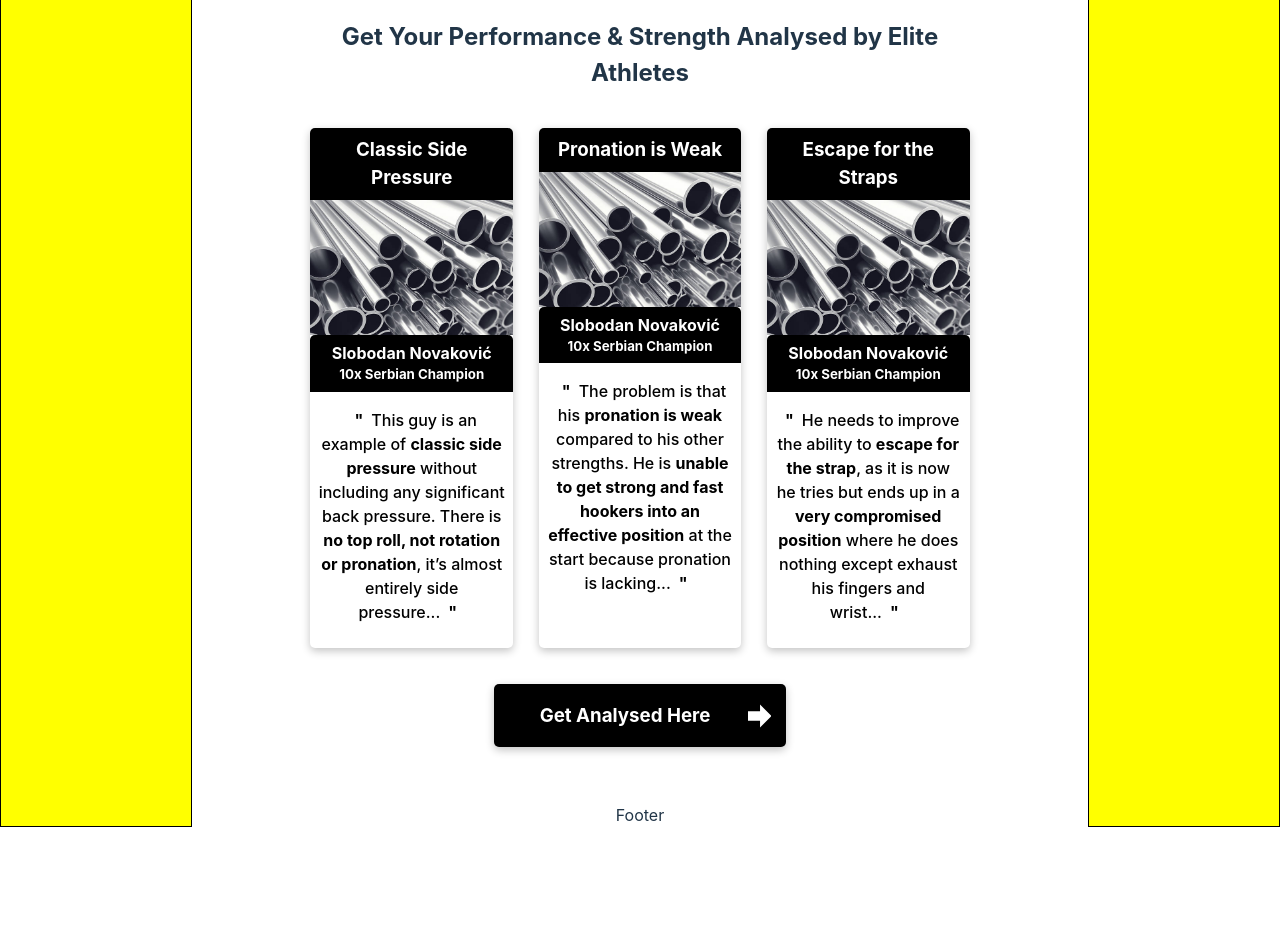
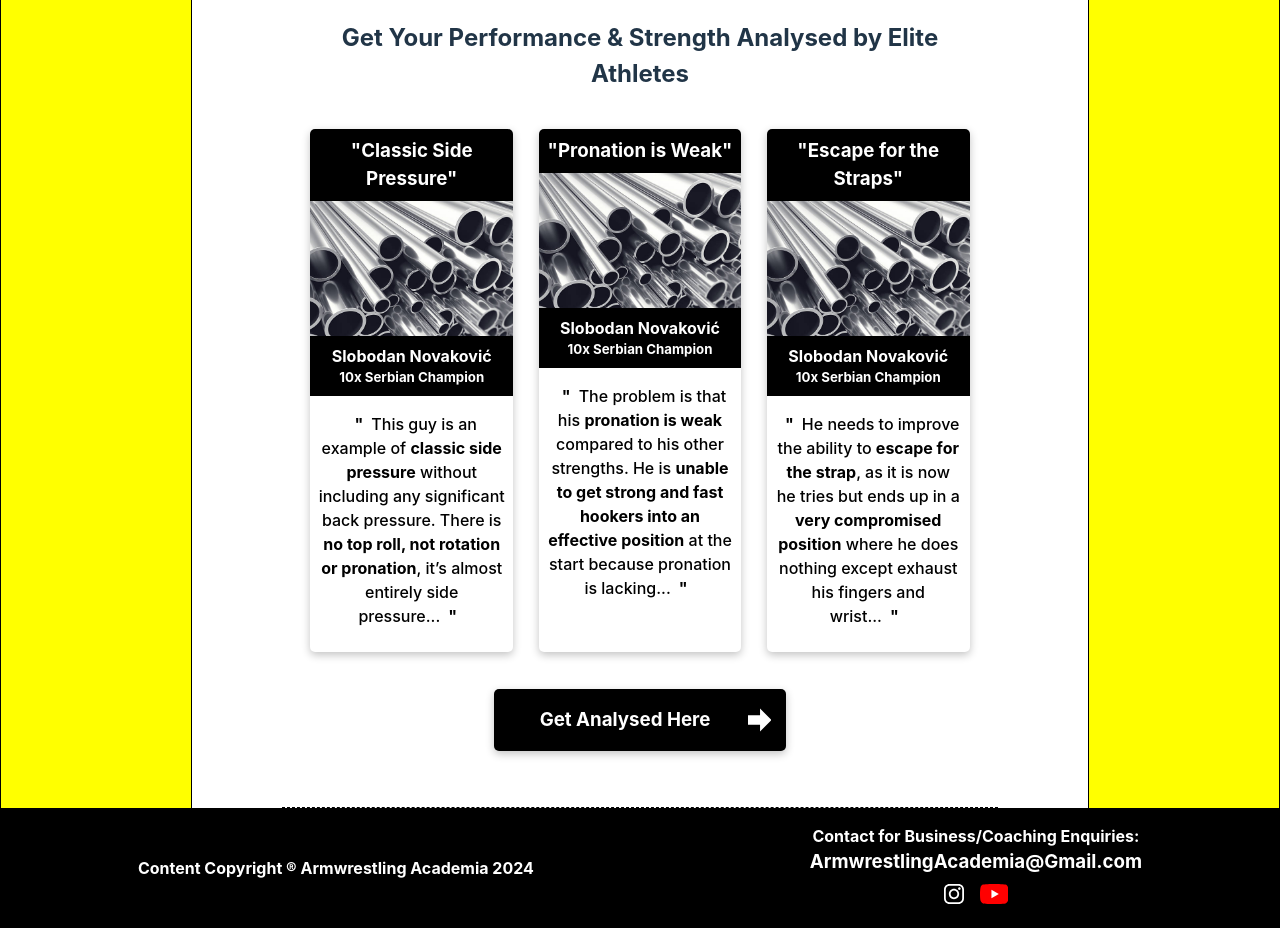
Before and after one commit to SuperHeavyBallet/AWA-Blog-React, a React (Vite) app in the folder awa-blog-react/: page / in a window 1280 px wide. Shown: the part 920-1848 px from the top of the page. Before the commit the page ends 1747 px from the top, so only its background shows below. Built offline with nearby package versions, Linux system fonts and the light colour scheme.

Commit message:
CSS for coaching page, footer added

```diff
--- a/awa-blog-react/src/components/ColumnBanner.jsx
+++ b/awa-blog-react/src/components/ColumnBanner.jsx
@@ -9,7 +9,7 @@ export default function ColumnBanner( { linkDestination, title, image, analysisB
             className="link-style">
                 <h3>{title}</h3>
                 <img src={image}></img>
-                <div className="athlete-title">
+                <div className="preview-athlete-title">
                     <h4>{analysisBy}</h4>
                     <h5>{accolades}</h5>
                 </div>
--- a/awa-blog-react/src/components/Footer.jsx
+++ b/awa-blog-react/src/components/Footer.jsx
@@ -1,8 +1,34 @@
 export default function Footer()
 {
     return(
-        <div>
-            Footer
+        <div className="footer">
+            <div className="footer-left">
+                <h4>Content Copyright ® Armwrestling Academia 2024</h4>
+            </div>
+            <div className="footer-right">
+                <div className="contact-email">
+                    <h4>Contact for Business/Coaching Enquiries:</h4>
+                    <h3>ArmwrestlingAcademia@Gmail.com</h3>
+                </div>
+
+
+                <div className="social-media">
+                <svg fill="#FFF" version="1.1" id="Layer_1" xmlns="http://www.w3.org/2000/svg" height="20px" viewBox="0 0 169.063 169.063" >
+                    <g strokeWidth="0"></g>
+                        <path d="M122.406,0H46.654C20.929,0,0,20.93,0,46.655v75.752c0,25.726,20.929,46.655,46.654,46.655h75.752 c25.727,0,46.656-20.93,46.656-46.655V46.655C169.063,20.93,148.133,0,122.406,0z M154.063,122.407 c0,17.455-14.201,31.655-31.656,31.655H46.654C29.2,154.063,15,139.862,15,122.407V46.655C15,29.201,29.2,15,46.654,15h75.752 c17.455,0,31.656,14.201,31.656,31.655V122.407z"></path>
+                        <path d="M84.531,40.97c-24.021,0-43.563,19.542-43.563,43.563c0,24.02,19.542,43.561,43.563,43.561s43.563-19.541,43.563-43.561 C128.094,60.512,108.552,40.97,84.531,40.97z M84.531,113.093c-15.749,0-28.563-12.812-28.563-28.561 c0-15.75,12.813-28.563,28.563-28.563s28.563,12.813,28.563,28.563C113.094,100.281,100.28,113.093,84.531,113.093z"></path>
+                        <path d="M129.921,28.251c-2.89,0-5.729,1.17-7.77,3.22c-2.051,2.04-3.23,4.88-3.23,7.78c0,2.891,1.18,5.73,3.23,7.78 c2.04,2.04,4.88,3.22,7.77,3.22c2.9,0,5.73-1.18,7.78-3.22c2.05-2.05,3.22-4.89,3.22-7.78c0-2.9-1.17-5.74-3.22-7.78 C135.661,29.421,132.821,28.251,129.921,28.251z"></path>
+                </svg>
+
+                <svg xmlns="http://www.w3.org/2000/svg" viewBox="0 0 28.57 20" height="20px" preserveAspectRatio="xMidYMid meet">
+                        <g>
+                        <path d="M27.9727 3.12324C27.6435 1.89323 26.6768 0.926623 25.4468 0.597366C23.2197 2.24288e-07 14.285 0 14.285 0C14.285 0 5.35042 2.24288e-07 3.12323 0.597366C1.89323 0.926623 0.926623 1.89323 0.597366 3.12324C2.24288e-07 5.35042 0 10 0 10C0 10 2.24288e-07 14.6496 0.597366 16.8768C0.926623 18.1068 1.89323 19.0734 3.12323 19.4026C5.35042 20 14.285 20 14.285 20C14.285 20 23.2197 20 25.4468 19.4026C26.6768 19.0734 27.6435 18.1068 27.9727 16.8768C28.5701 14.6496 28.5701 10 28.5701 10C28.5701 10 28.5677 5.35042 27.9727 3.12324Z" fill="#FF0000"/>
+                        <path d="M11.4253 14.2854L18.8477 10.0004L11.4253 5.71533V14.2854Z" fill="white"/>
+                        </g>
+                    </svg>
+                </div>
+
+            </div>
         </div>
     )
 }
--- /dev/null
+++ b/awa-blog-react/src/components/TextSampleCard.jsx
@@ -0,0 +1,8 @@
+export default function TextSampleCard( {analysisBy, text} )
+{
+    return(
+        <div className="text-sample-card">
+            {text}
+        </div>
+    )
+}
--- a/awa-blog-react/src/index.css
+++ b/awa-blog-react/src/index.css
@@ -203,7 +203,7 @@ button:focus-visible {
   flex-direction: column;
   padding: 4vh 2vh;
   width: 80%;
-
+  border-bottom: 1px dashed black;
 
 }
 
@@ -361,6 +361,7 @@ button:focus-visible {
 .home-page-mid-area{
   display: flex;
   flex-direction: column;
+  border-bottom: 1px dashed black;
 
   padding: 4vh 2vh;
   width: 80%;
@@ -416,12 +417,18 @@ button:focus-visible {
   color: #FFF;
 }
 
+.column-banner h3::before,
+.column-banner h3::after{
+  content: '"';
+
+}
+
 .column-banner h4,
 .column-banner h5{
   padding: 0;
   margin: 0;
 }
-.athlete-title{
+.preview-athlete-title{
   text-align: center;
   background-color: black;
   margin: 0;
@@ -496,6 +503,56 @@ button:focus-visible {
 
 /* Coaching Page */
 
+.coaching-page-head-area{
+  display: flex;
+  flex-direction: column;
+  justify-content: center;
+  align-items: center;
+
+  padding: 3vh 1vw 1vh 1vw;
+}
+
+.coaching-page-title{
+  background-color: black;
+  color: white;
+  padding: 1vh 1vw;
+  border-radius: 5px;
+  margin: 1vh 1vw 0vh 1vw;
+}
+
+.coaching-page-head-instructions{
+  margin: 3vh 1vw 0vh 1vw;
+  display: flex;
+  flex-direction: column;
+  border: 1px dashed black;
+  border-radius: 5px;
+  box-shadow: rgba(0, 0, 0, 0.24) 0px 3px 8px;
+
+
+}
+
+.instruction-top,
+.instruction-middle,
+.instruction-bottom,
+.instruction-end{
+  display: flex;
+  flex-direction: column;
+  justify-content: center;
+  align-items: center;
+  margin: 1.5vh;
+  color: black;
+}
+
+
+
+.instruction-bottom{
+  margin-bottom: 0vh;
+}
+
+.instruction-bottom ul{
+  padding: 1vh;
+}
+
 .coaching-page-mid-area{
   display: flex;
   flex-direction: column;
@@ -503,6 +560,7 @@ button:focus-visible {
   align-items: center;
   margin-top: 4vh;
   width: 100%;
+  border-bottom: 1px dashed black;
 }
 
 .coaching-page-mid-title{
@@ -515,9 +573,6 @@ button:focus-visible {
 
   display: flex;
   flex-direction: row;
-  width: 100%;
-  height: 100%;
-
   justify-content: center;
 
 
@@ -604,3 +659,45 @@ button:focus-visible {
   transform: scale(104%);
   transition: transform ease-out 0.05s;
 }
+
+/* Text Sample Card */
+
+.text-sample-card{
+  display: grid;
+  box-shadow: rgba(0, 0, 0, 0.24) 0px 3px 8px;
+  border-radius: 5px;
+
+}
+
+/* Footer */
+.footer{
+  display: flex;
+  flex-direction: row;
+  justify-content: space-around;
+  align-items: center;
+  background-color: black;
+  width: 100vw;
+  z-index: 89;
+  height: fit-content;
+}
+
+.footer-left,
+.footer-right{
+  display: flex;
+  flex-direction: column;
+  align-items: center;
+  text-align: center;
+  color: white;
+  padding: 2vh;
+}
+
+.social-media{
+  display: flex;
+  flex-direction: row;
+  justify-content: center;
+  align-items: center;
+}
+
+.social-media svg{
+  margin: 1vh;
+}
--- a/awa-blog-react/src/pages/coaching/CoachingPageBottomArea.jsx
+++ b/awa-blog-react/src/pages/coaching/CoachingPageBottomArea.jsx
@@ -1,8 +1,12 @@
+import TextSampleCard from "../../components/TextSampleCard"
+
 export default function CoachingPageBottomArea()
 {
     return(
         <div>
-            Bottom Area
+            <TextSampleCard text="Text 1" />
+            <TextSampleCard text="Text 2" />
+            <TextSampleCard text="Text 3" />
         </div>
     )
 }
--- a/awa-blog-react/src/pages/coaching/CoachingPageHeadArea.jsx
+++ b/awa-blog-react/src/pages/coaching/CoachingPageHeadArea.jsx
@@ -3,12 +3,33 @@ export default function CoachingPageHeadArea()
     return (
         <div className="coaching-page-head-area">
             <div className="coaching-page-head-text"></div>
-                <h3>Submit Your Videos - Get Elite Athlete Analysis</h3>
-                <h3>Send Your Videos To:</h3>
-                <h2>ArmwrestlingAcademia@gmail.com</h2>
-                <h3>Along with any notes you may have</h3>
+            <div className="coaching-page-title">
+                <h3>Submit Your Videos - Get Analysed by Elite Athletes</h3>
+            </div>
+                <div className="coaching-page-head-instructions">
+                    <div className="instruction-top">
+                        <h3>Send Your Videos To:</h3>
+                        <h2>ArmwrestlingAcademia@gmail.com</h2>
+                        <h3>Along with any notes you may have</h3>
+                    </div>
+
+                <div className="instruction-middle">
                 <h3>Wait a while...</h3>
-                <h3>Receive your individual written analysis, outlining performance, strengths, weaknesses and technical improvements needed.</h3>
-            </div>
+                </div>
+                <div className="instruction-bottom">
+                <h3>Receive your individual written analysis, outlining:</h3>
+                    <ul>
+                        <li><h3>Performance</h3></li>
+                        <li><h3>Strengths</h3></li>
+                        <li><h3>Weaknesses</h3></li>
+                        <li><h3>Technique</h3></li>
+                        <li><h3>Improvements</h3></li>
+                    </ul>
+                    <div className="instruction-end">
+                    <h2>To help you become a better athlete.</h2>
+                    </div>
+                    </div>
+                    </div>
+                              </div>
     )
 }
--- a/awa-blog-react/src/pages/coaching/CoachingPageMidArea.jsx
+++ b/awa-blog-react/src/pages/coaching/CoachingPageMidArea.jsx
@@ -64,7 +64,9 @@ export default function CoachingPageMidArea()
     return (
         <div className="coaching-page-mid-area">
             <div className="coaching-page-mid-title">
+                <div className="coaching-page-title">
                 <h3>Athletes Involved in Analysis</h3>
+                    </div>
                 </div>
             <div className={displayClass}>
                 {displayAthletes.map((athlete) => (
```
Also changed, not shown: 1 other file (tests, documents, lock files or other folders).
